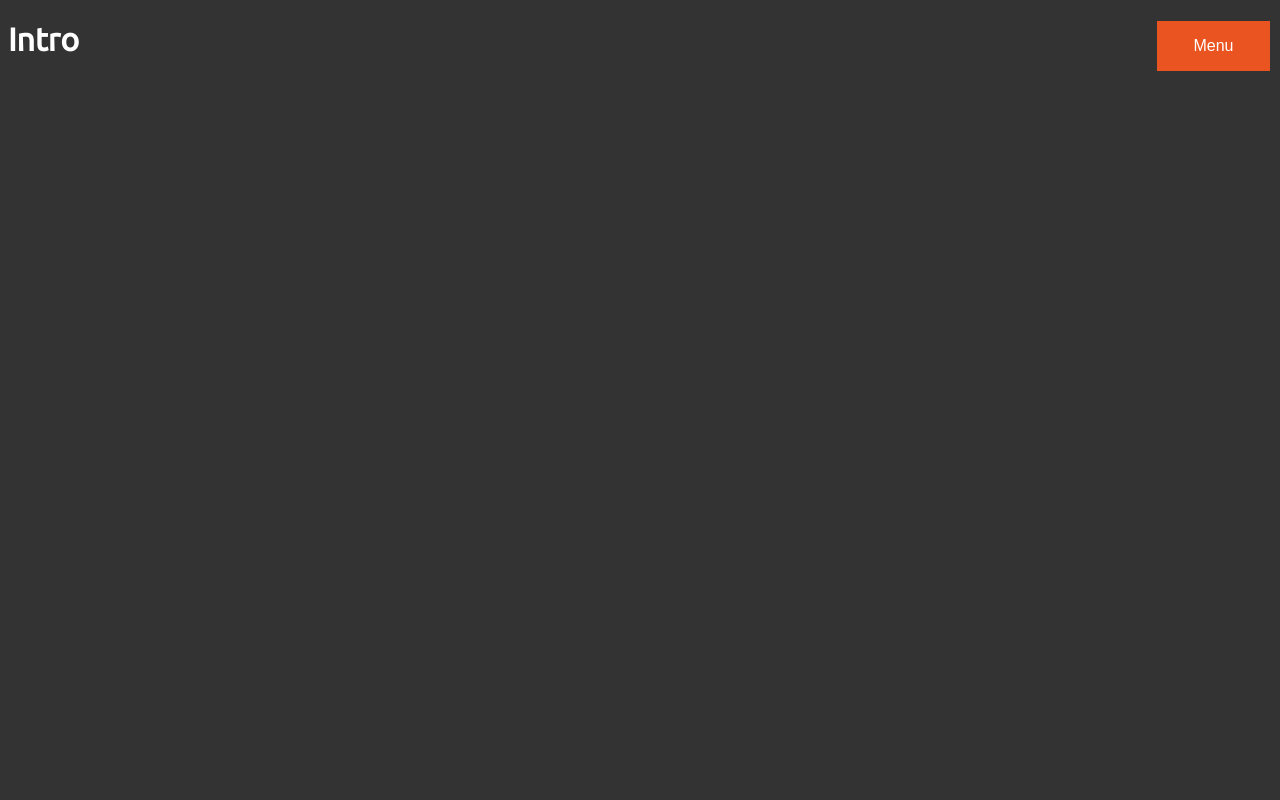
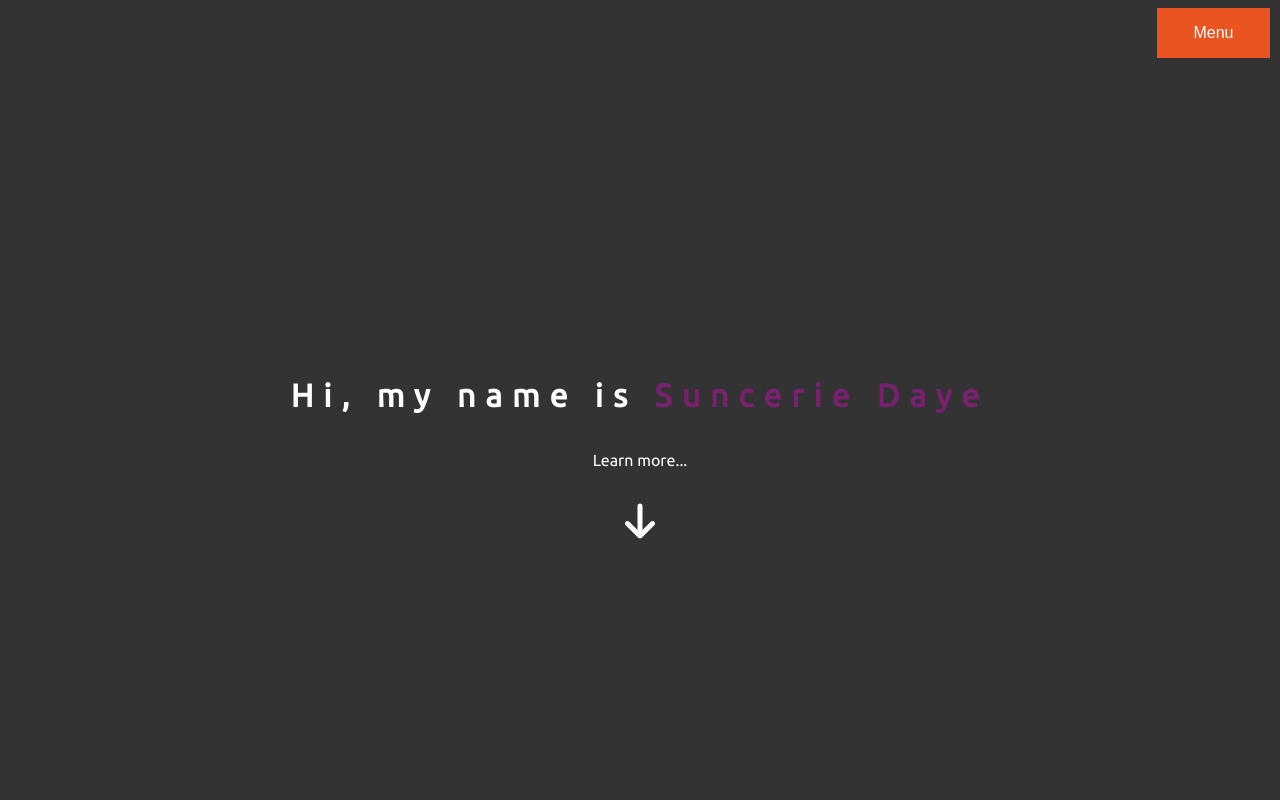
Before and after one commit to SunnyDaye/portfolio, a React (Create React App) app in the folder my-portfolio/: page / in a window 1280 px wide. Shown: the top 800 px of the page. Built offline with nearby package versions, Linux system fonts and the light colour scheme.

Commit message:
Intro content added

```diff
--- a/my-portfolio/src/app.css
+++ b/my-portfolio/src/app.css
@@ -10,3 +10,10 @@ header {
     position: fixed;
     right: 10px;
 }
+
+.center {
+    height: 100%;
+    display: flex;
+    justify-content: center;
+    flex-direction: column;
+}
--- a/my-portfolio/src/pages/Intro.js
+++ b/my-portfolio/src/pages/Intro.js
@@ -1,8 +1,20 @@
 import React from "react";
+import './intro.css';
+function Intro() {
+    return <div id="intro" className="page">
+        <div className="center">
+            <h1>Hi, my name is <span className="name">Suncerie Daye</span></h1>
+            <p>Learn more...</p>
+            <p>
+                <a href="#about">
+                    <svg xmlns="http://www.w3.org/2000/svg" viewBox="0 0 384 512">
+                        <path d="M169.4 470.6c12.5 12.5 32.8 12.5 45.3 0l160-160c12.5-12.5 12.5-32.8 0-45.3s-32.8-12.5-45.3 0L224 370.8 224 64c0-17.7-14.3-32-32-32s-32 14.3-32 32l0 306.7L54.6 265.4c-12.5-12.5-32.8-12.5-45.3 0s-12.5 32.8 0 45.3l160 160z" />
+                    </svg>
+                </a>
 
-function Intro(){
-    return <div id="intro" className="page">
-        <h1>Intro</h1>
+            </p>
+        </div>
+
     </div>
 }
 
--- /dev/null
+++ b/my-portfolio/src/pages/intro.css
@@ -0,0 +1,8 @@
+.name {
+    color: #77216F;
+}
+
+svg {
+    width: 30px;
+    fill: #ffffff;
+}
--- a/my-portfolio/src/pages/pages.css
+++ b/my-portfolio/src/pages/pages.css
@@ -1,7 +1,9 @@
 .page {
     height: 100vh;
+    text-align: center;
 }
 
 .page h1{
-
+   padding-top:100px;
+   letter-spacing: 10px;
 }
```
